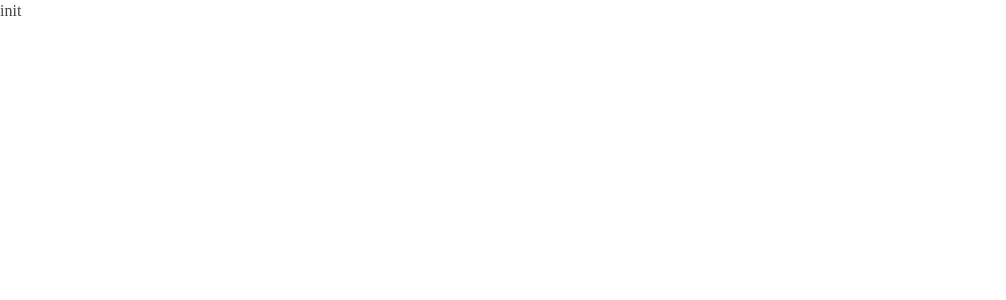
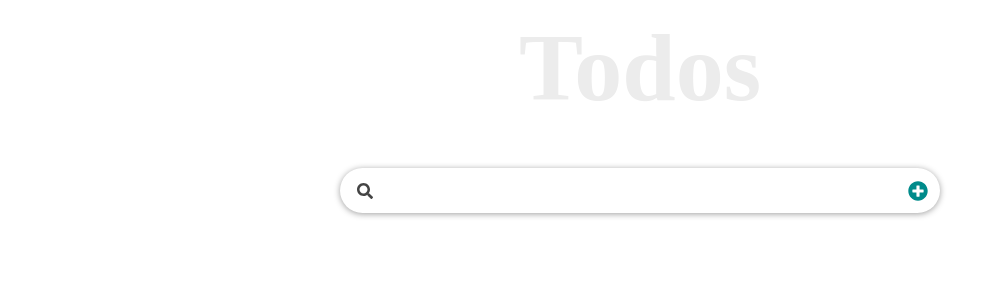
Before and after one commit to MyeonghoonNam/todolist-react, a React (Create React App) app in the folder client/: page / in a window 1280 px wide. Shown: the top 300 px of the page, without its empty margins (0-1006 px from the left). Built offline with nearby package versions, Linux system fonts and the light colour scheme.

Commit message:
feat #11: context를 활용한 전역상태 관리와 컴포넌트 조합

```diff
--- a/client/src/App.tsx
+++ b/client/src/App.tsx
@@ -1,5 +1,26 @@
+import styled from '@emotion/styled';
+import Header from '@components/Header';
+import InputForm from '@components/InputForm';
+import TodosProvider from '@contexts/TodosProvider';
+
+const Container = styled.div`
+	display: flex;
+	flex-direction: column;
+	justify-content: center;
+	align-items: center;
+	max-width: 600px;
+	margin: 0 auto;
+`;
+
 const App = () => {
-	return <div className="App">init</div>;
+	return (
+		<TodosProvider>
+			<Container>
+				<Header />
+				<InputForm />
+			</Container>
+		</TodosProvider>
+	);
 };
 
 export default App;
```
